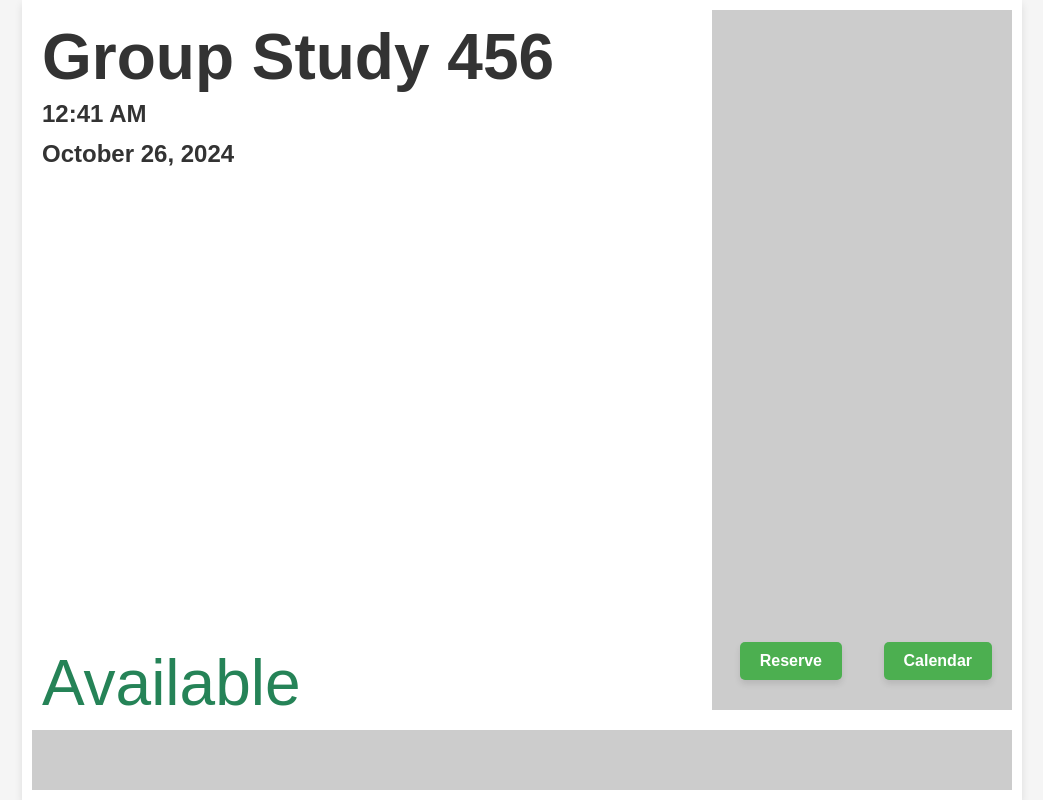
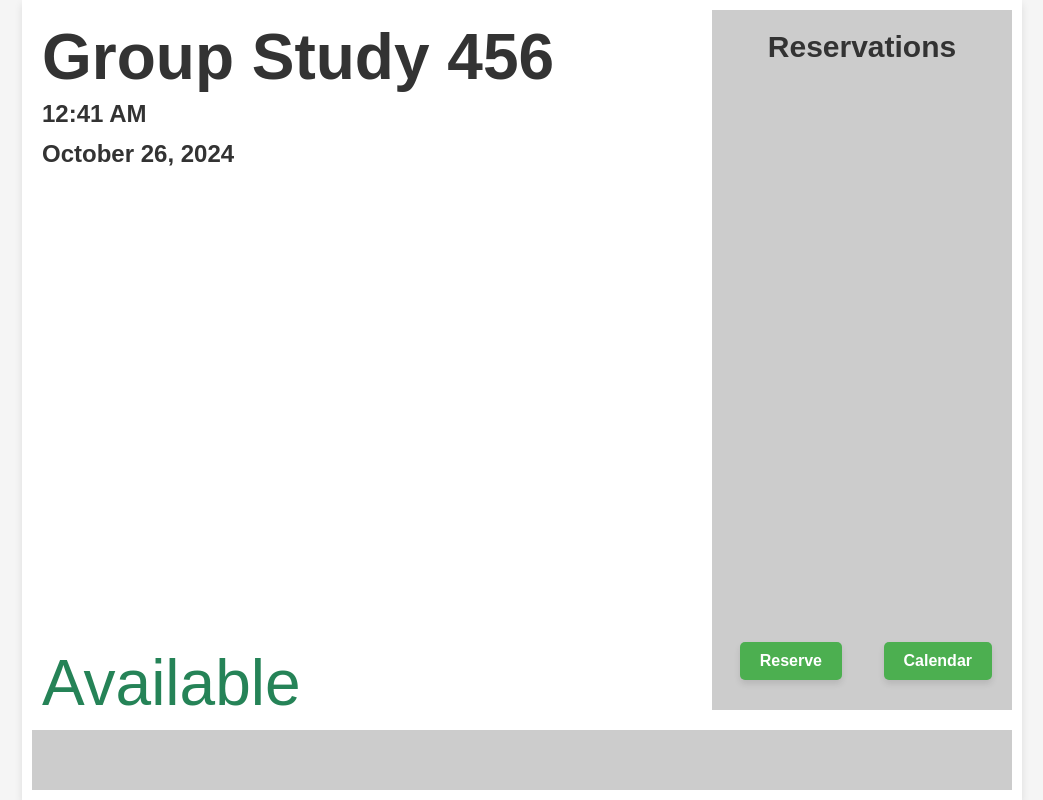
Before and after one commit to GitEulerAngles/LibraryTablets, a website: page index.html in a window 1280 px wide. Shown: the whole page, without its empty margins (118-1161 px from the left). Drawn offline with Linux system fonts and the light colour scheme.

Commit message:
Added reservation title at the reservation div

```diff
--- a/index.html
+++ b/index.html
@@ -16,7 +16,8 @@
     </header>
 
     <div class="gray-bar-side">
-        <ul id="gray-bar-input"></ul>
+      <h1 id="gray-bar-title" class="gray-bar-title">Reservations</h1>
+      <div id="gray-bar-input" class="gray-bar-input"></div>
     </div>
 
     <main>
--- a/styles.css
+++ b/styles.css
@@ -154,14 +154,14 @@ button:hover {
 
 .time-slot {
     cursor: pointer;
-  }
+}
 
-  .time-slot.reserved {
+.time-slot.reserved {
     background-color: #f8c291;
     color: #fff;
     text-align: center;
     font-weight: bold;
-  }
+}
 
 .day-container {
     display: flex;
@@ -225,6 +225,30 @@ button:hover {
     box-sizing: border-box;
 }
 
+.gray-bar-title {
+    position: absolute;
+    top: 0px;
+    right: 0px;
+    width: 300px;
+    height: 700px;
+
+    font-size: 30px;
+    color: #333;
+
+    display: flex;
+    justify-content: center;
+    text-align: center;
+}
+
+.gray-bar-input {
+    position: absolute;
+    top: 60px;
+    left: 10px;
+
+    font-size: 16px;
+    color: #333;
+}
+
 .gray-bar-side p {
     font-size: 16px;
     color: #333;
```
